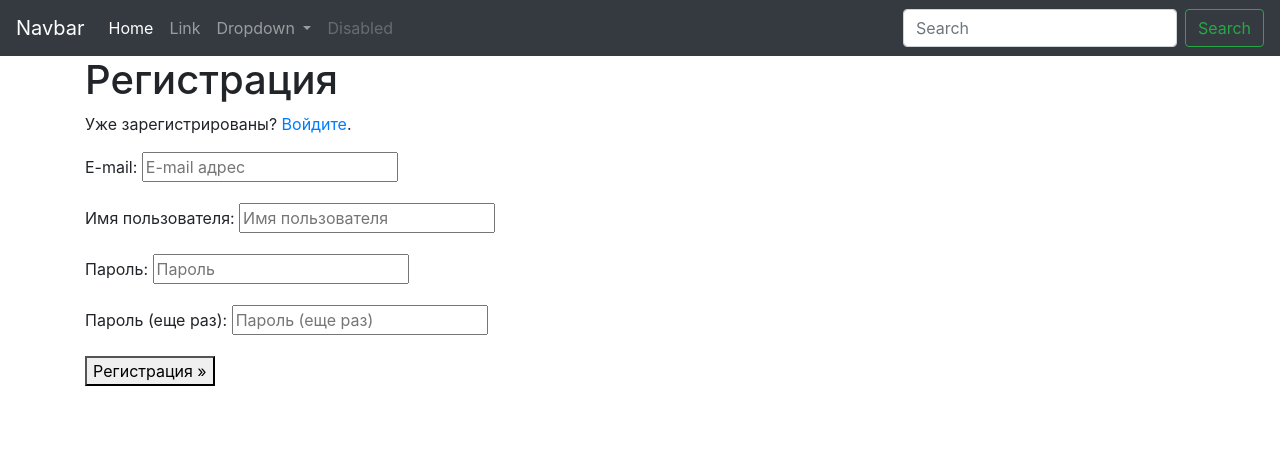
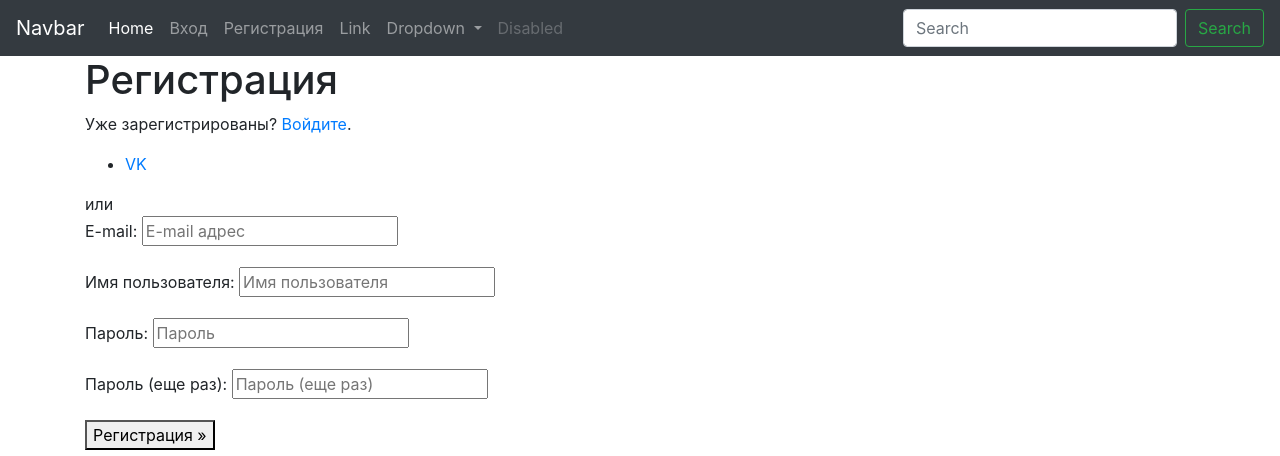
Before and after one commit to SportsterSquadRus/blog_engine, a Django app: page /accounts/signup/ in a window 1280 px wide. Shown: the top 456 px of the page. Run offline with Django 3.2, Linux system fonts and the light colour scheme; some libraries are stand-ins or nearby versions.

Commit message:
registration template changes

```diff
--- a/templates/account/signup.html
+++ b/templates/account/signup.html
@@ -1,6 +1,7 @@
 {% extends "account/base.html" %}
 
 {% load i18n %}
+{% load account socialaccount %}
 
 {% block head_title %}{% trans "Signup" %}{% endblock %}
 
@@ -8,6 +9,21 @@
 <h1>{% trans "Sign Up" %}</h1>
 
 <p>{% blocktrans %}Already have an account? Then please <a href="{{ login_url }}">sign in</a>.{% endblocktrans %}</p>
+
+{% get_providers as socialaccount_providers %}
+
+<div class="socialaccount_ballot">
+
+  <ul class="socialaccount_providers">
+    {% include "socialaccount/snippets/provider_list.html" with process="login" %}
+  </ul>
+
+  <div class="login-or">{% trans 'or' %}</div>
+
+</div>
+
+{% include "socialaccount/snippets/login_extra.html" %}
+
 
 <form class="signup" id="signup_form" method="post" action="{% url 'account_signup' %}">
   {% csrf_token %}
--- a/templates/base.html
+++ b/templates/base.html
@@ -22,6 +22,28 @@
             <li class="nav-item active">
               <a class="nav-link" href="#">Home <span class="sr-only">(current)</span></a>
             </li>
+
+            {% if user.is_authenticated %}
+            <li class="nav-item active">
+              <a class="nav-link" href="###">{{ user.username }}</a>
+            </li>
+            <li class="nav-item">
+              <a class="nav-link" href="###">Создать пост</a>
+            </li>
+            <li class="nav-item">
+              <a class="nav-link" href="{% url 'account_logout' %}">Выход</a>
+            </li>
+
+            {% else %}
+            <li class="nav-item">
+              <a class="nav-link" href="{% url 'account_login' %}">Вход</a>
+            </li>
+            <li class="nav-item">
+              <a class="nav-link" href="{% url 'account_signup' %}">Регистрация</a>
+            </li>
+
+            {% endif %}
+
             <li class="nav-item">
               <a class="nav-link" href="#">Link</a>
             </li>
```
